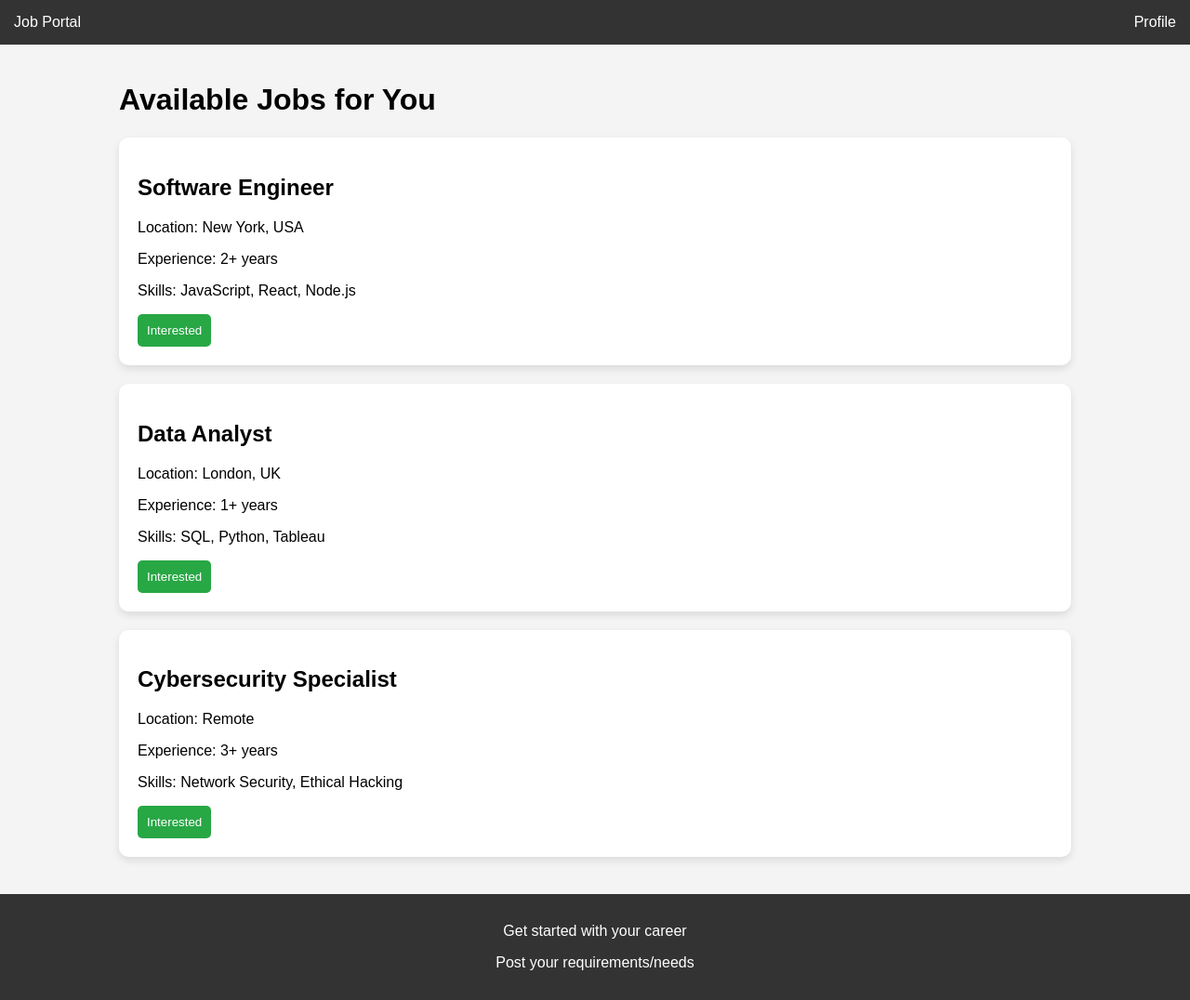
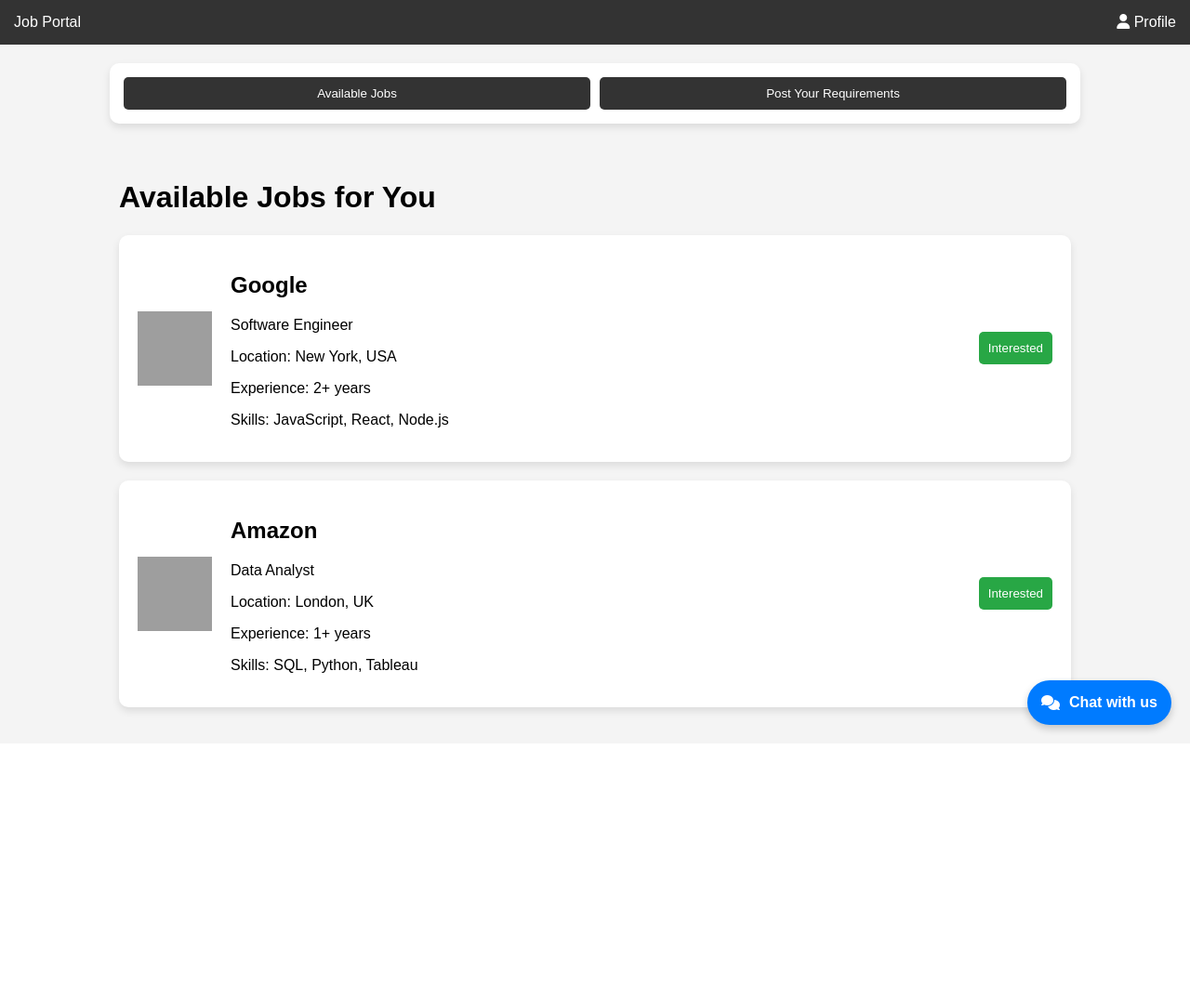
Before and after one commit to MaztaiHere/job-portal, a Flask app: template templates/get-hired.html in a window 1280 px wide. Shown: the whole page at 93% size. After the commit the page ends 791 px from the top, so only its background shows below. Run offline with Flask 3, Linux system fonts and the light colour scheme; the template is opened without the code that fills it, so the values that code supplies are empty; some libraries are stand-ins or nearby versions; grey boxes are pictures that could not be loaded.

Commit message:
update get-hired.html 2

```diff
--- a/templates/get-hired.html
+++ b/templates/get-hired.html
@@ -4,6 +4,7 @@
     <meta charset="UTF-8">
     <meta name="viewport" content="width=device-width, initial-scale=1.0">
     <title>Get Hired | Job Portal</title>
+    <script src="https://kit.fontawesome.com/a076d05399.js" crossorigin="anonymous"></script>
     <style>
         body {
             font-family: Arial, sans-serif;
@@ -18,10 +19,46 @@
             color: white;
             padding: 15px;
         }
+        .navbar .profile a {
+            color: white;
+            text-decoration: none;
+        }
+        .top-panel {
+            display: flex;
+            overflow-x: auto;
+            white-space: nowrap;
+            background: white;
+            padding: 10px;
+            border-radius: 10px;
+            box-shadow: 0px 4px 8px rgba(0, 0, 0, 0.1);
+            margin: 20px auto;
+            width: 80%;
+        }
+        .top-panel button {
+            flex: 1;
+            padding: 10px;
+            border: none;
+            cursor: pointer;
+            border-radius: 5px;
+            background-color: #333;
+            color: white;
+            text-align: center;
+            margin: 5px;
+            min-width: 150px;
+        }
+        .top-panel button:hover {
+            background-color: #555;
+        }
         .container {
             width: 80%;
             margin: auto;
             padding: 20px;
+        }
+        .content-section {
+            display: none;
+        }
+        .active {
+            display: block;
         }
         .job-listing {
             display: flex;
@@ -33,6 +70,16 @@
             padding: 20px;
             border-radius: 10px;
             box-shadow: 0px 4px 8px rgba(0, 0, 0, 0.1);
+            display: flex;
+            align-items: center;
+        }
+        .job-logo {
+            width: 80px;
+            height: 80px;
+            margin-right: 20px;
+        }
+        .job-details {
+            flex-grow: 1;
         }
         .interested-btn {
             background-color: #28a745;
@@ -45,54 +92,88 @@
         .interested-btn:hover {
             background-color: #218838;
         }
-        .footer {
-            text-align: center;
-            background-color: #333;
+        .floating-chatbox {
+            position: fixed;
+            bottom: 20px;
+            right: 20px;
+            background: #007bff;
             color: white;
             padding: 15px;
-            margin-top: 20px;
+            border-radius: 50px;
+            box-shadow: 0px 4px 8px rgba(0, 0, 0, 0.2);
+            display: flex;
+            align-items: center;
+            cursor: pointer;
+            font-weight: bold;
+            font-size: 16px;
+            transition: all 0.3s ease;
+        }
+        .floating-chatbox:hover {
+            background: #0056b3;
+        }
+        .floating-chatbox i {
+            margin-right: 10px;
         }
     </style>
+    <script>
+        function showSection(sectionId) {
+            document.querySelectorAll('.content-section').forEach(section => {
+                section.classList.remove('active');
+            });
+            document.getElementById(sectionId).classList.add('active');
+        }
+    </script>
 </head>
 <body>
     <nav class="navbar">
         <div class="logo">Job Portal</div>
-        <div class="profile">Profile</div>
+        <div class="profile"><a href="#"><i class="fas fa-user"></i> Profile</a></div>
     </nav>
 
-    <main class="container">
+    <div class="top-panel">
+        <button onclick="showSection('available-jobs')">Available Jobs</button>
+        <button onclick="showSection('post-requirements')">Post Your Requirements</button>
+    </div>
+
+    <div class="container">
+        <div id="available-jobs" class="content-section active">
             <h1>Available Jobs for You</h1>
-
             <div class="job-listing">
                 <div class="job-box">
-                <h2>Software Engineer</h2>
+                    <img src="company-logo1.png" alt="Company Logo" class="job-logo">
+                    <div class="job-details">
+                        <h2>Google</h2>
+                        <p>Software Engineer</p>
                         <p>Location: New York, USA</p>
                         <p>Experience: 2+ years</p>
                         <p>Skills: JavaScript, React, Node.js</p>
+                    </div>
                     <button class="interested-btn">Interested</button>
                 </div>
-
                 <div class="job-box">
-                <h2>Data Analyst</h2>
+                    <img src="company-logo2.png" alt="Company Logo" class="job-logo">
+                    <div class="job-details">
+                        <h2>Amazon</h2>
+                        <p>Data Analyst</p>
                         <p>Location: London, UK</p>
                         <p>Experience: 1+ years</p>
                         <p>Skills: SQL, Python, Tableau</p>
-                <button class="interested-btn">Interested</button>
                     </div>
-
-            <div class="job-box">
-                <h2>Cybersecurity Specialist</h2>
-                <p>Location: Remote</p>
-                <p>Experience: 3+ years</p>
-                <p>Skills: Network Security, Ethical Hacking</p>
                     <button class="interested-btn">Interested</button>
                 </div>
             </div>
-    </main>
+        </div>
 
-    <footer class="footer">
-        <p>Get started with your career</p>
-        <p>Post your requirements/needs</p>
-    </footer>
+        <div id="post-requirements" class="content-section">
+            <h1>Post Your Requirements</h1>
+            <input type="text" placeholder="Your job title"><br><br>
+            <textarea placeholder="Describe your requirement"></textarea><br><br>
+            <button>Submit</button>
+        </div>
+    </div>
+
+    <div class="floating-chatbox">
+        <i class="fas fa-comments"></i> Chat with us
+    </div>
 </body>
 </html>
```
Lines whose indentation alone changed are shown as unchanged.
